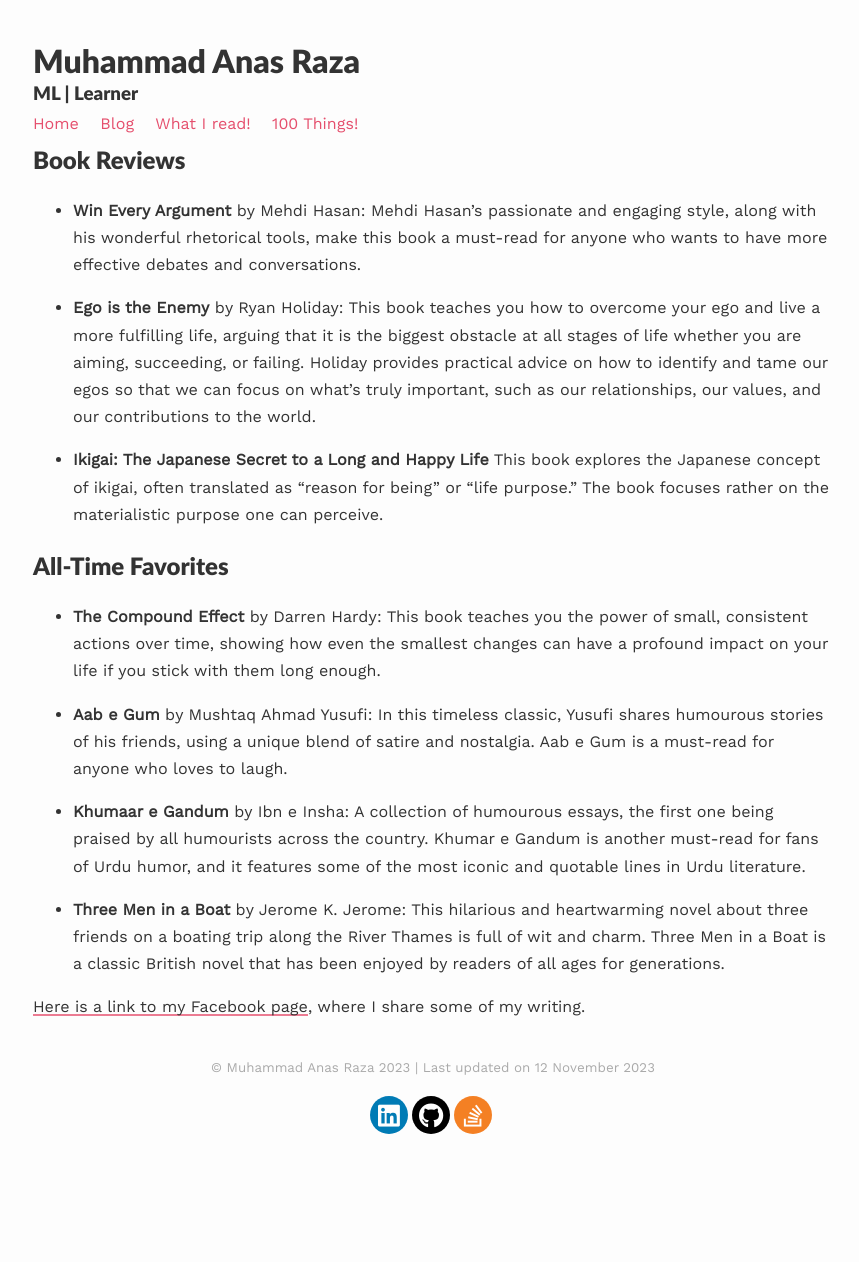
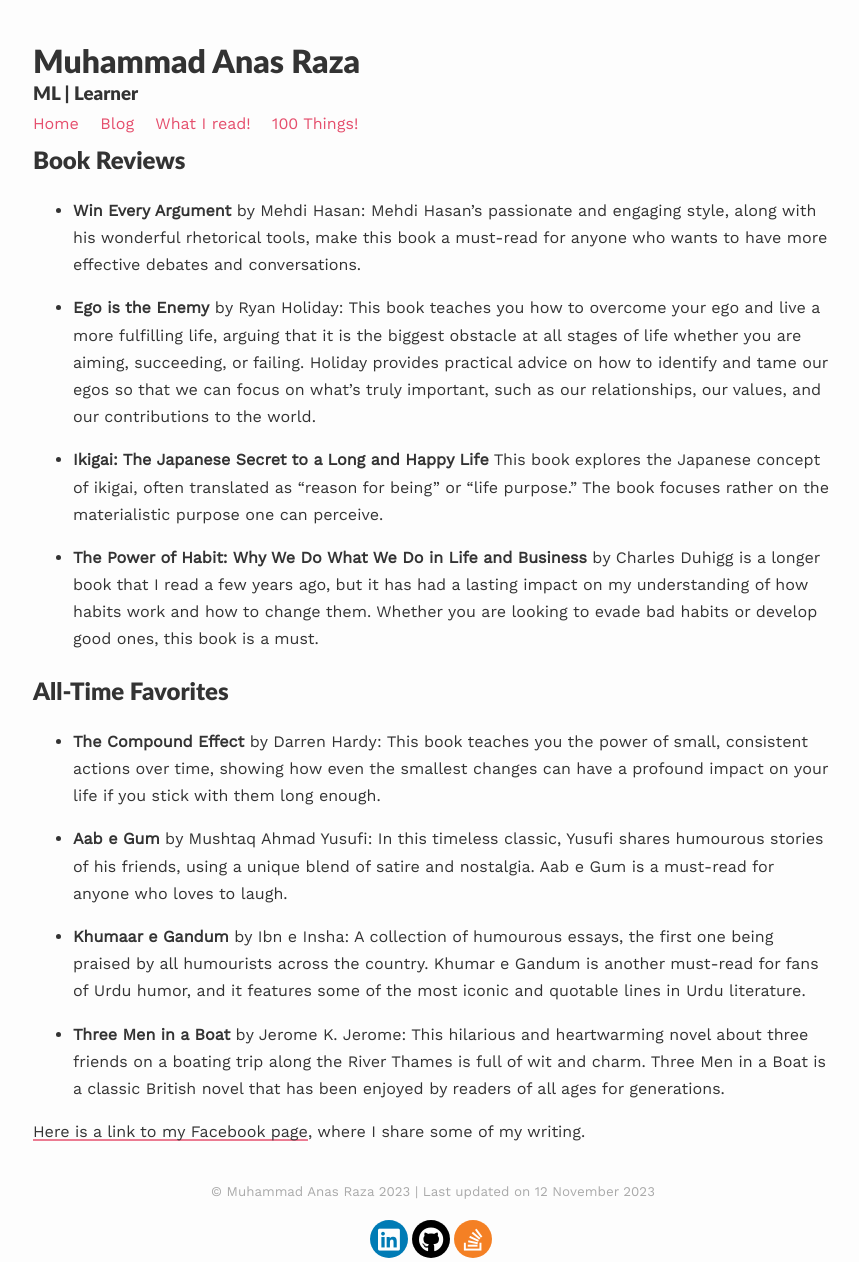
Before and after one commit to anas-rz/anas-rz.github.io, a Jekyll site: the page built from readings.md, in a window 1280 px wide. Shown: the whole page, without its empty margins (207-1066 px from the left). Built offline with Jekyll 4.4.1, drawn with Linux system fonts in a browser that asks for light colours; nearby versions of some CDN libraries; a script that is not in the unit is left out; before the commit the page ends 1138 px from its top, so only the background shows below that.

Commit message:
Update readings.md

```diff
--- a/readings.md
+++ b/readings.md
@@ -12,6 +12,8 @@ published: true
 
 * **Ikigai: The Japanese Secret to a Long and Happy Life** This book explores the Japanese concept of ikigai, often translated as "reason for being" or "life purpose." The book focuses rather on the materialistic purpose one can perceive.
 
+* **The Power of Habit: Why We Do What We Do in Life and Business** by Charles Duhigg is a longer book that I read a few years ago, but it has had a lasting impact on my understanding of how habits work and how to change them. Whether you are looking to evade bad habits or develop good ones, this book is a must.
+
 ## All-Time Favorites
 
 * **The Compound Effect** by Darren Hardy: This book teaches you the power of small, consistent actions over time, showing how even the smallest changes can have a profound impact on your life if you stick with them long enough.
```
